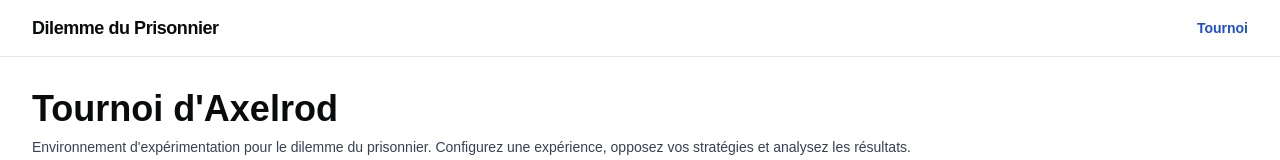
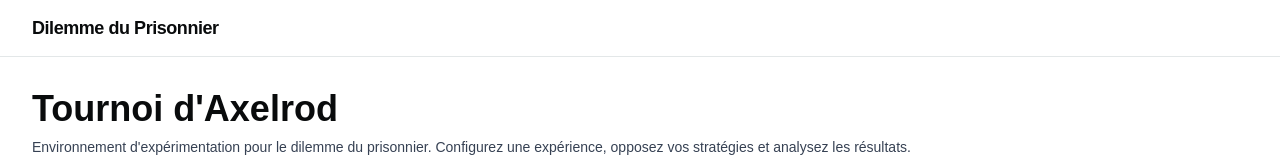
Before and after one commit to boubast/Dilemme-du-prisonnier, a React (Vite) app in the folder frontend/: page / in a window 1280 px wide. Shown: the top 160 px of the page. Built offline with nearby package versions, Linux system fonts and the light colour scheme; no server answers.

Commit message:
fix: suppression du link tournoi dans le header

```diff
--- a/frontend/src/layouts/MainLayout.tsx
+++ b/frontend/src/layouts/MainLayout.tsx
@@ -1,5 +1,4 @@
 import { NavLink, Outlet } from "react-router-dom"
-import { cn } from "@/lib/utils"
 
 export function MainLayout() {
   return (
@@ -14,23 +13,6 @@ export function MainLayout() {
           >
             Dilemme du Prisonnier
           </NavLink>
-
-          {/* Navigation */}
-          <nav className="flex items-center gap-6 text-sm font-medium">
-            <NavLink
-              to="/"
-              className={({ isActive }) =>
-                cn(
-                  "transition-colors hover:text-primary",
-                  isActive
-                    ? "font-semibold text-primary"
-                    : "text-muted-foreground"
-                )
-              }
-            >
-              Tournoi
-            </NavLink>
-          </nav>
         </div>
       </header>
 
```
